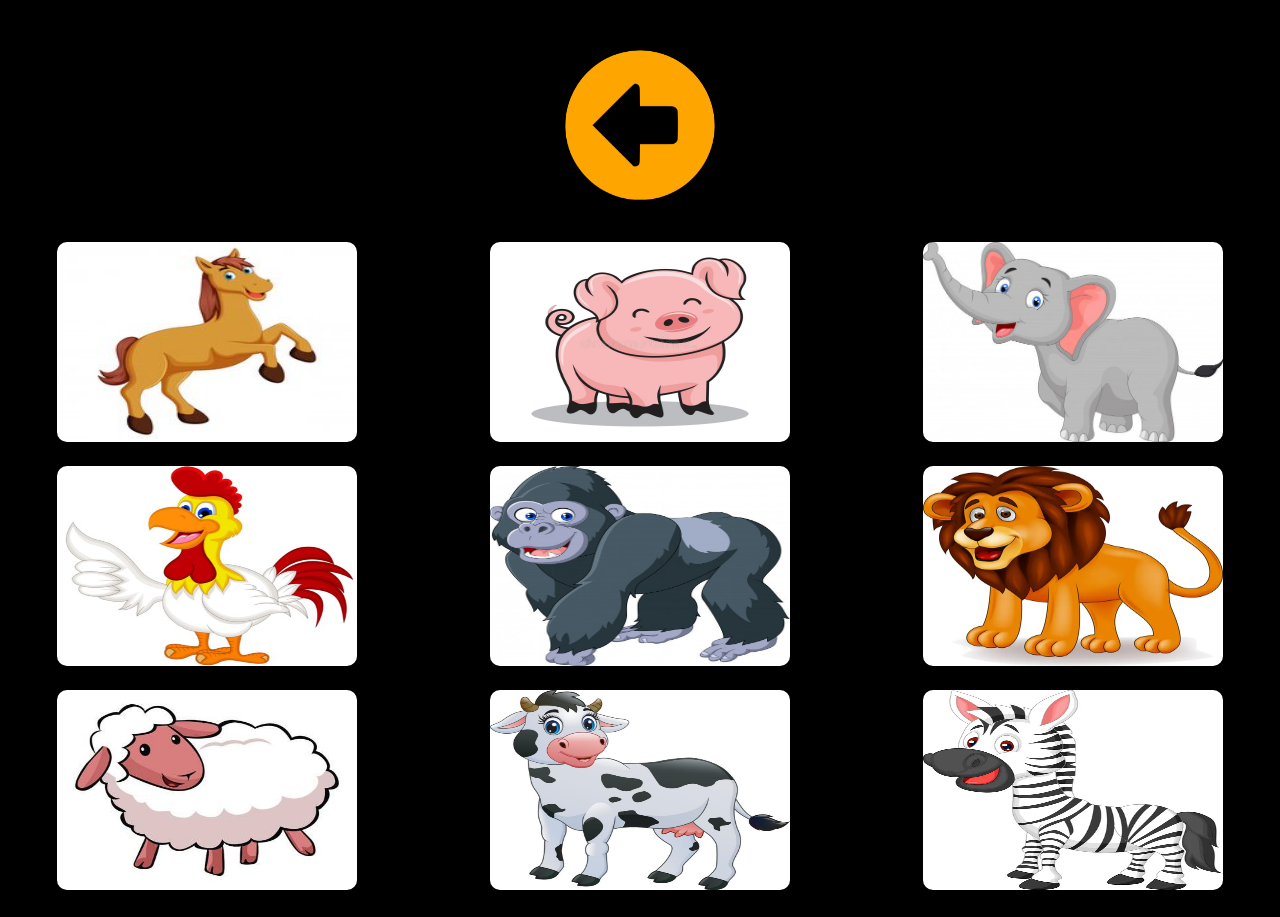
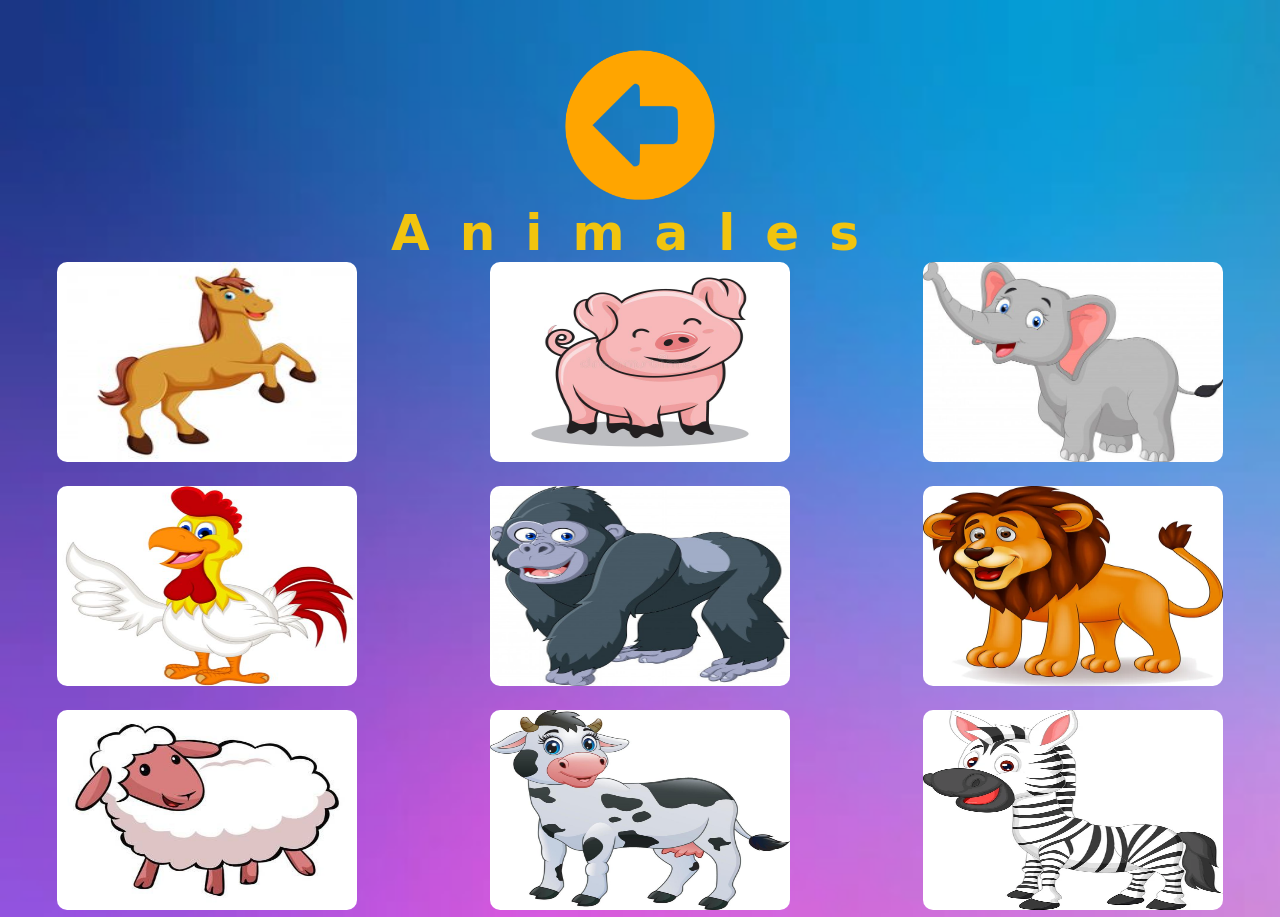
Before and after one commit to sergiolplp/Juego-LuSoTi, a plain HTML site: page animales.html in a window 1280 px wide. Shown: the top 917 px of the page. Drawn offline with Linux system fonts and the light colour scheme.

Commit message:
dsds
sdsd

```diff
--- a/animales.html
+++ b/animales.html
@@ -11,14 +11,14 @@
     <title>Animales</title>
 </head>
 
-<body class="bodyanimales">
+<body class="bodyjuego" style="background-image: url('./img/logos_fondos/fondoindex.jpg');" style="background-size: cover">
 
     <div class="contenedor-atras">
         <div class="atras"><a href="index.html"><img src="./img/logos_fondos/atras.png"
                     class="imgatras"></a></div>
     </div>
 
-    <h1 class="titulodiv">Animales</h1>
+    <h1 class="titulo">Animales</h1>
 
     <div class="contenedorjuegos">
 
--- a/css/estilos.css
+++ b/css/estilos.css
@@ -9,17 +9,10 @@
 /* ESTILOS FONDOS */
 
 
-.bodyindex {
-background-color: black;
+.bodyjuego {
+background-image: url(./img/logos_fondos/fondoindex.jpg);
+background-size: cover;
 }
-
-.bodyanimales{background-color: black;}
-.bodynumeros{background-color: black;}
-.bodyletras{background-color: black;}
-.bodyformas{background-color: black;}
-
-
-
 
 /* ESTILOS INDEX */
 
```
Also changed, not shown: formas.html (+3 -2 lines), index.html (+1 -1 lines), letras.html (+1 -1 lines), numeros.html (+1 -1 lines).
